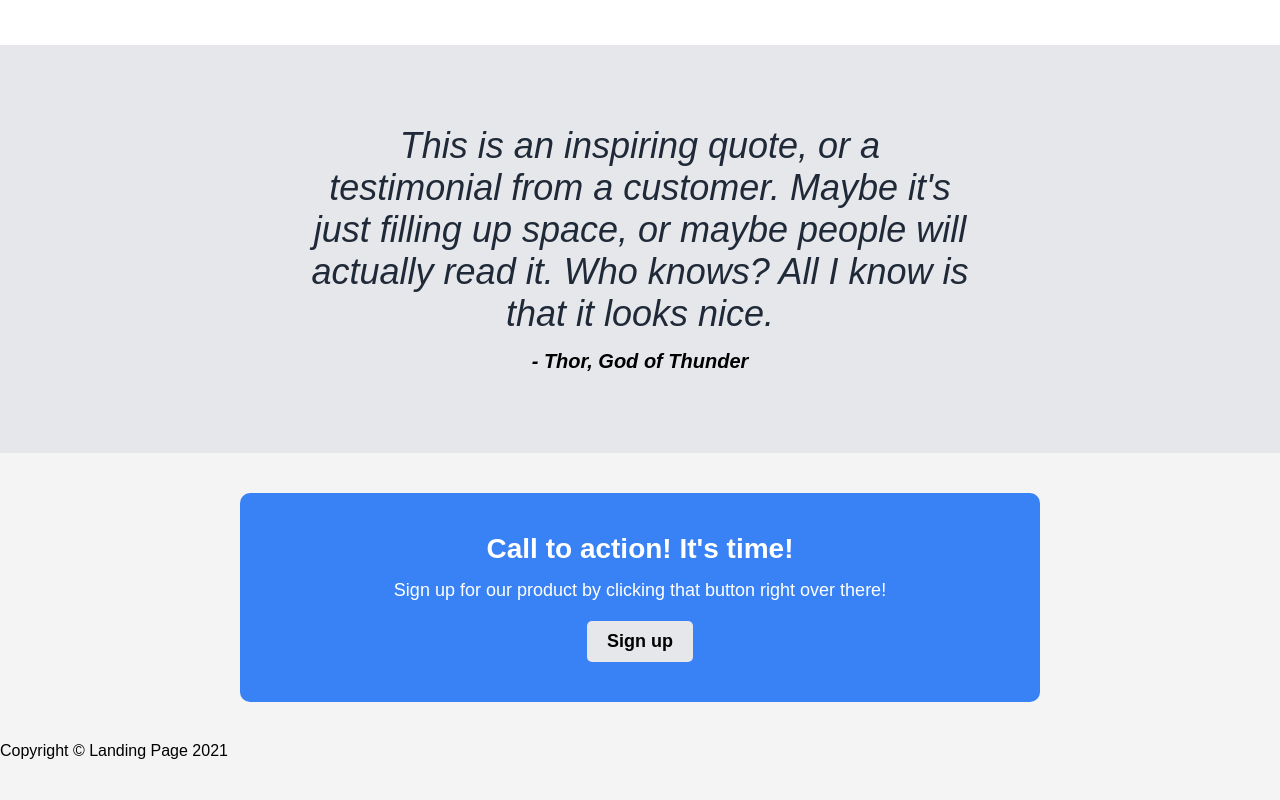
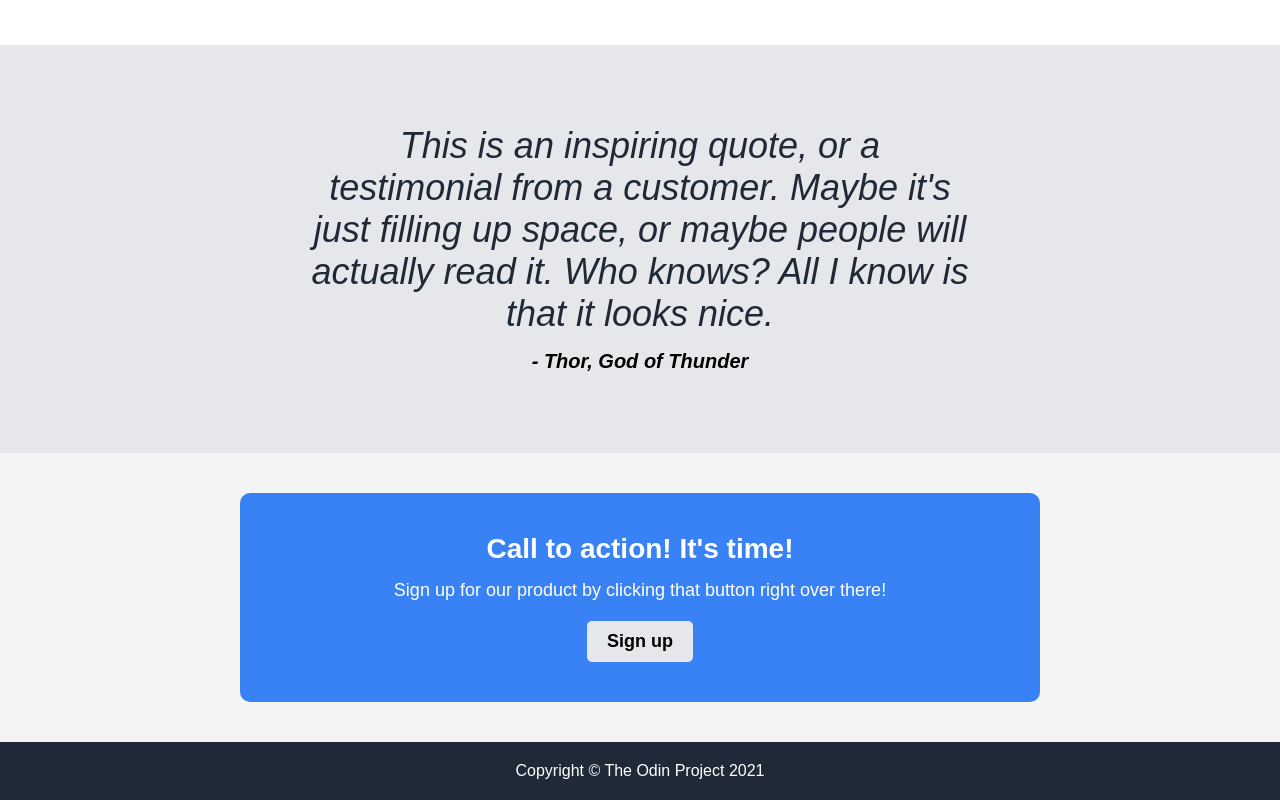
Before and after one commit to YVM2L/Landing_page, a plain HTML site: page index.html in a window 1280 px wide. Shown: the part 722-1522 px from the top of the page. Before the commit the page ends 1482 px from the top, so only its background shows below. Drawn offline with Linux system fonts and the light colour scheme.

Commit message:
add footer css. Now i'll start to change css to get the result as in the picture

```diff
--- a/index.html
+++ b/index.html
@@ -52,7 +52,9 @@
     <!-- end of cta CSS. line 174 -->
     </main>
     <footer>
-        <p>Copyright © Landing Page 2021</p>
+        <p>Copyright © The Odin Project 2021</p>
     </footer>
+    <!-- footer commit -->
+     <!-- now i'll start to fix typos and adjust css to match final result in image  -->
 </body>
 </html>
--- a/style.css
+++ b/style.css
@@ -172,3 +172,11 @@ cite {
     background-color: white;
     color: #3882f6;
 }
+
+footer {
+    background-color: #1f2937;
+    color: white;
+    text-align: center;
+    padding: 20px;
+    font-size: 16px;
+}
```
